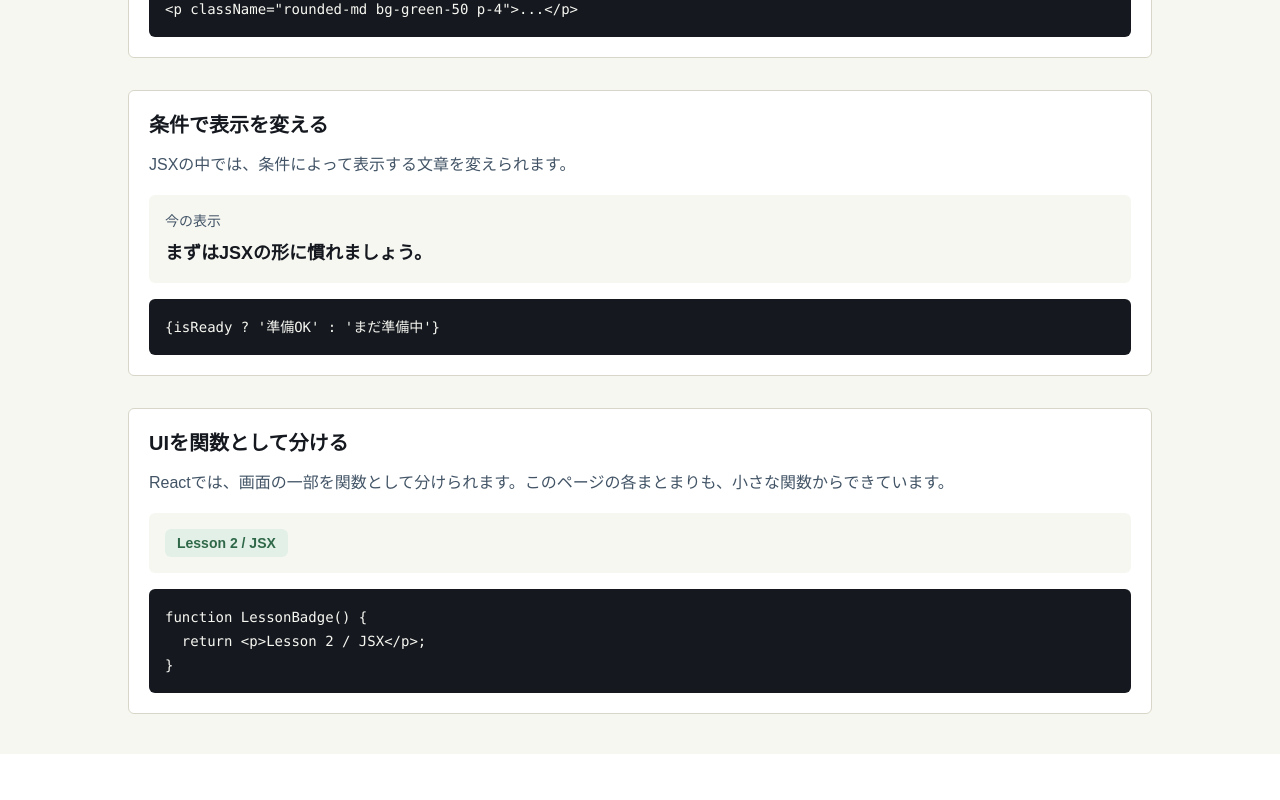
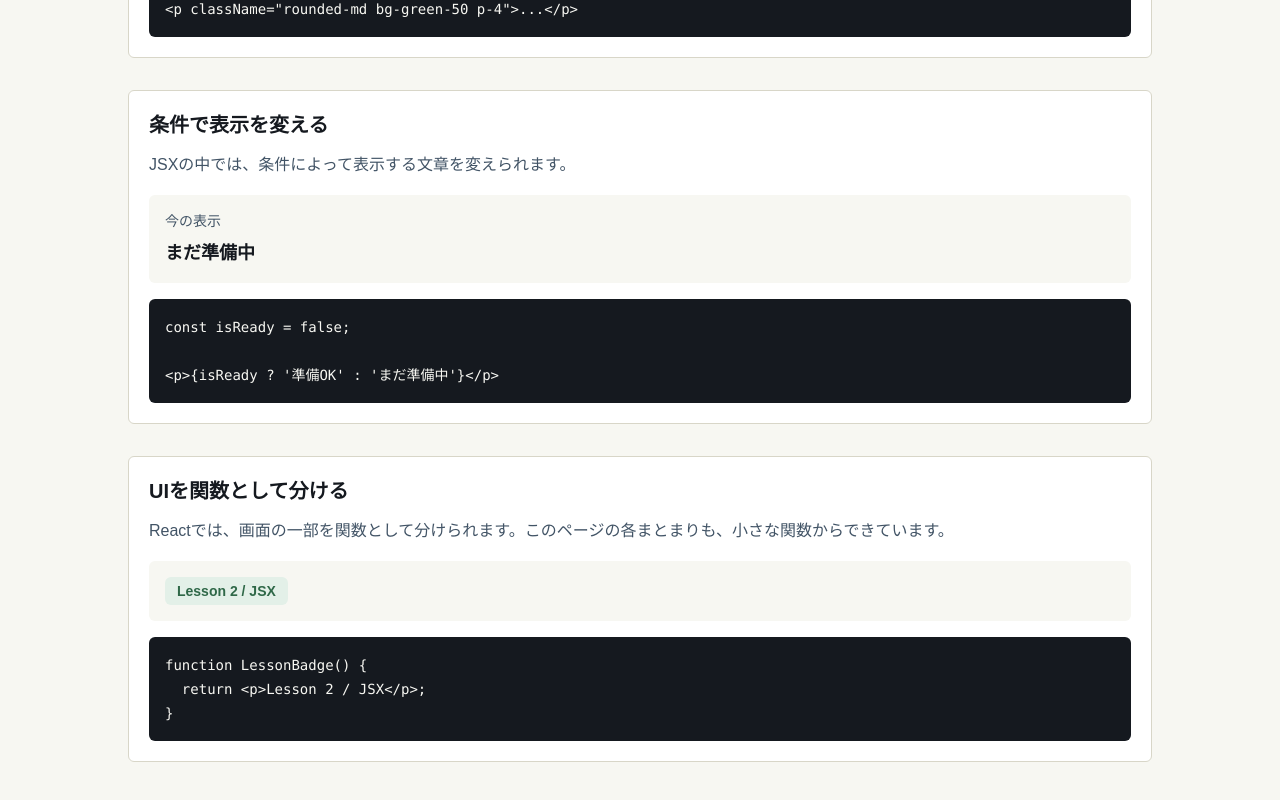
Before and after one commit to sironekotech/frontend-study, a Next.js app: page /react-basics/jsx in a window 1280 px wide. Shown: the part 1063-1863 px from the top of the page. Before the commit the page ends 1817 px from the top, so only its background shows below. Built offline with nearby package versions, Linux system fonts and the light colour scheme.

Commit message:
docs: Lesson 2の条件表示例を修正

```diff
--- a/src/app/(pages)/react-basics/jsx/page.tsx
+++ b/src/app/(pages)/react-basics/jsx/page.tsx
@@ -47,7 +47,7 @@ function ClassNameExample() {
 }
 
 function ConditionalExample() {
-  const hasUnderstoodJsx = false;
+  const isReady = false;
 
   return (
     <section className="rounded-md border border-[#d8d6c8] bg-white p-5">
@@ -58,11 +58,11 @@ function ConditionalExample() {
       <div className="mt-4 rounded-md bg-[#f7f7f2] p-4">
         <p className="text-sm text-[#425466]">今の表示</p>
         <p className="mt-2 text-lg font-semibold text-[#15191f]">
-          {hasUnderstoodJsx ? 'JSXの基本はOKです。' : 'まずはJSXの形に慣れましょう。'}
+          {isReady ? '準備OK' : 'まだ準備中'}
         </p>
       </div>
       <pre className="mt-4 overflow-x-auto rounded-md bg-[#15191f] p-4 text-sm leading-6 text-[#f7f7f2]">
-        <code>{"{isReady ? '準備OK' : 'まだ準備中'}"}</code>
+        <code>{"const isReady = false;\n\n<p>{isReady ? '準備OK' : 'まだ準備中'}</p>"}</code>
       </pre>
     </section>
   );
```
